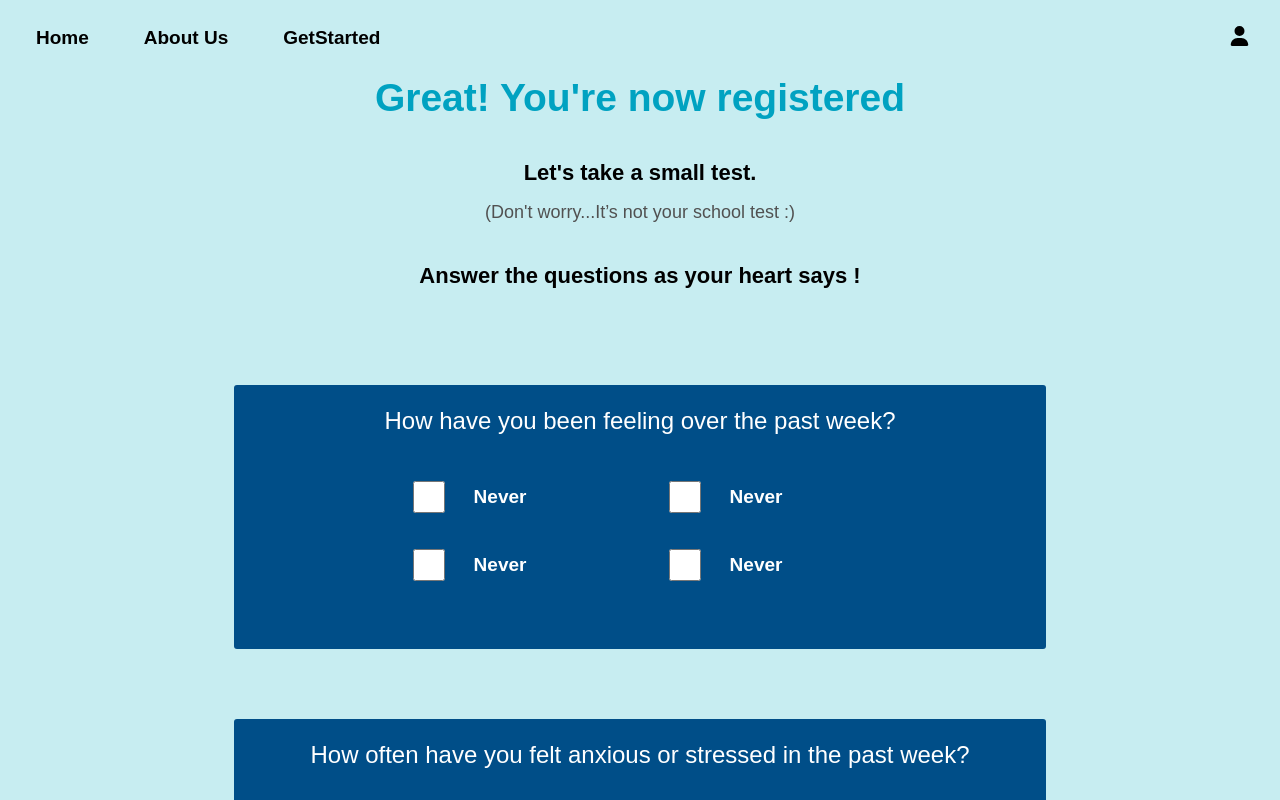
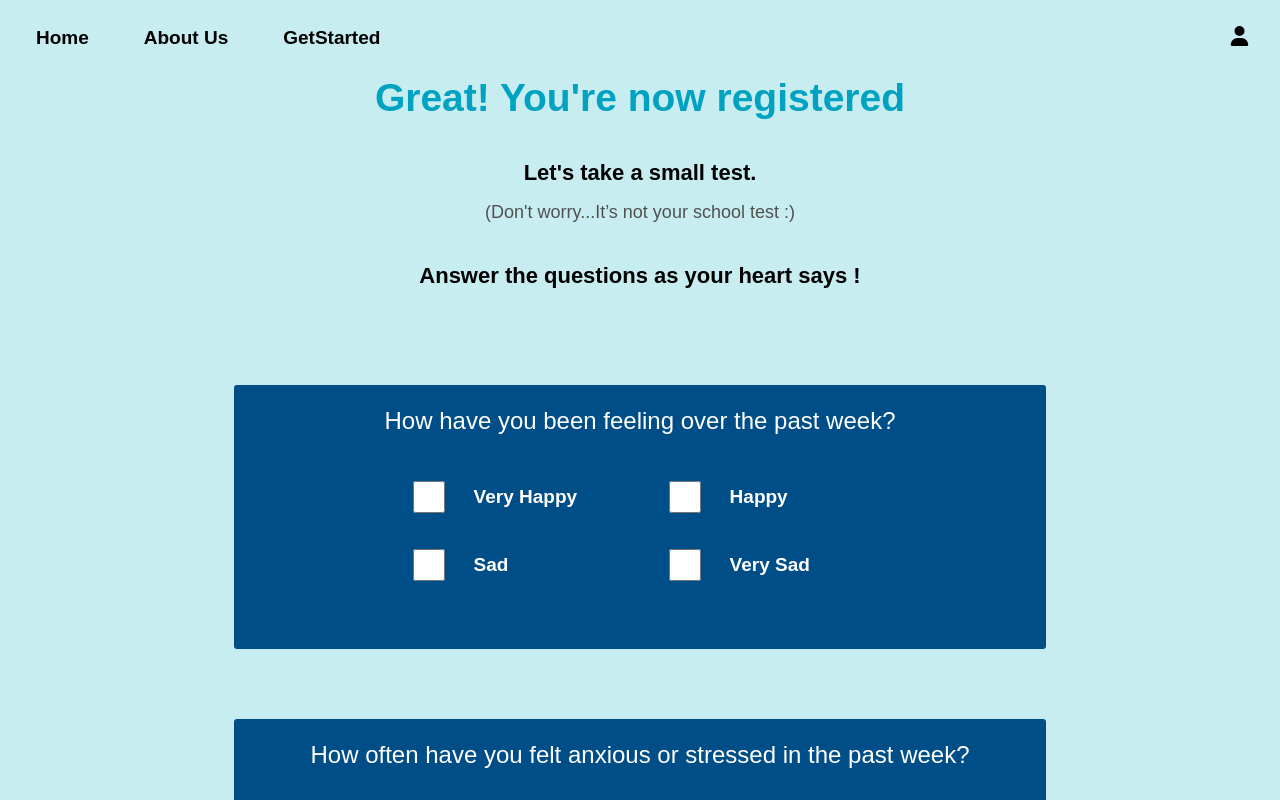
Before and after one commit to ayushii06/WeHear, a React (Create React App) app: page /input in a window 1280 px wide. Shown: the top 800 px of the page. Built offline with nearby package versions, Linux system fonts and the light colour scheme; a web font is replaced by a local one.

Commit message:
modified

```diff
--- a/src/components/Input/Input.js
+++ b/src/components/Input/Input.js
@@ -65,16 +65,16 @@ function Input() {
     <label>How have you been feeling over the past week?</label><br />
     <div className="ans-container">
         <div className="">
-          <input onChange={handleChange} type='checkbox' name="mood" value="1"  /><p className="">Never</p> <br />
+          <input onChange={handleChange} type='checkbox' name="mood" value="1"  /><p className="">Very Happy</p> <br />
           </div>
           <div className="">
-          <input onChange={handleChange} type='checkbox' name="mood" value="2"  /><p className="">Never</p> <br />
+          <input onChange={handleChange} type='checkbox' name="mood" value="2"  /><p className="">Happy</p> <br />
           </div>
           <div className="">
-          <input onChange={handleChange} type='checkbox' name="mood" value="3"  /><p className="">Never</p> <br />
+          <input onChange={handleChange} type='checkbox' name="mood" value="3"  /><p className="">Sad</p> <br />
           </div>
           <div className="">
-          <input onChange={handleChange} type='checkbox' name="mood" value="4"  /><p className="">Never</p> <br />
+          <input onChange={handleChange} type='checkbox' name="mood" value="4"  /><p className="">Very Sad</p> <br />
           </div>
         </div>
           </div>
```
